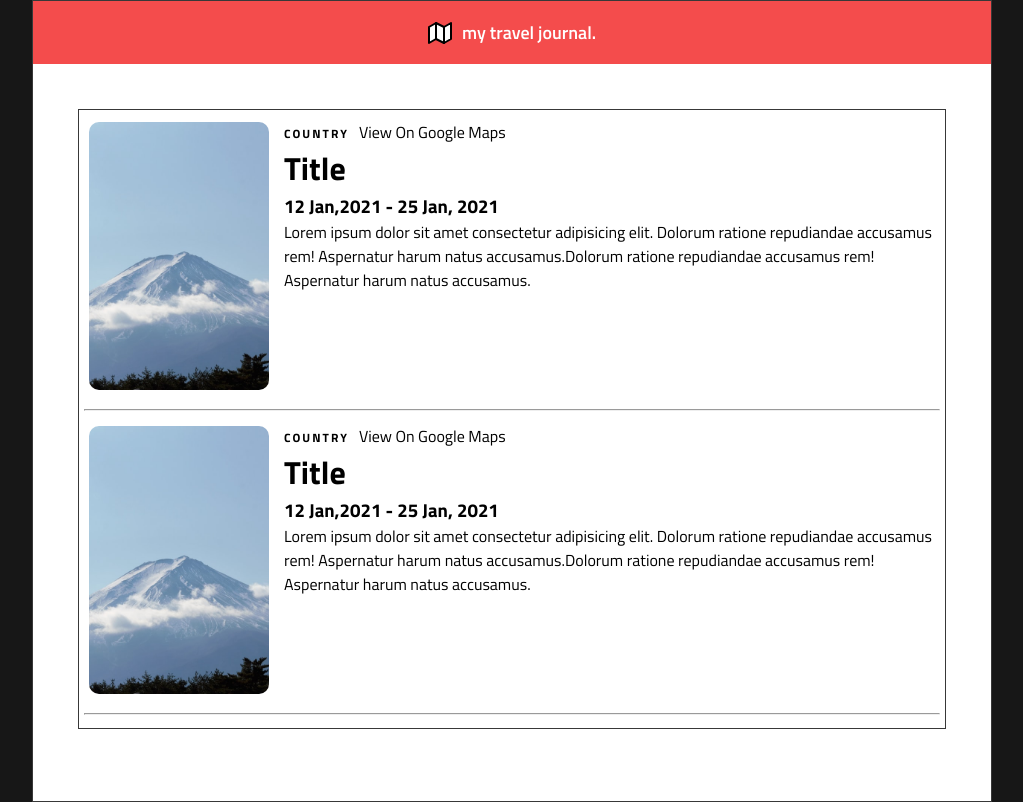
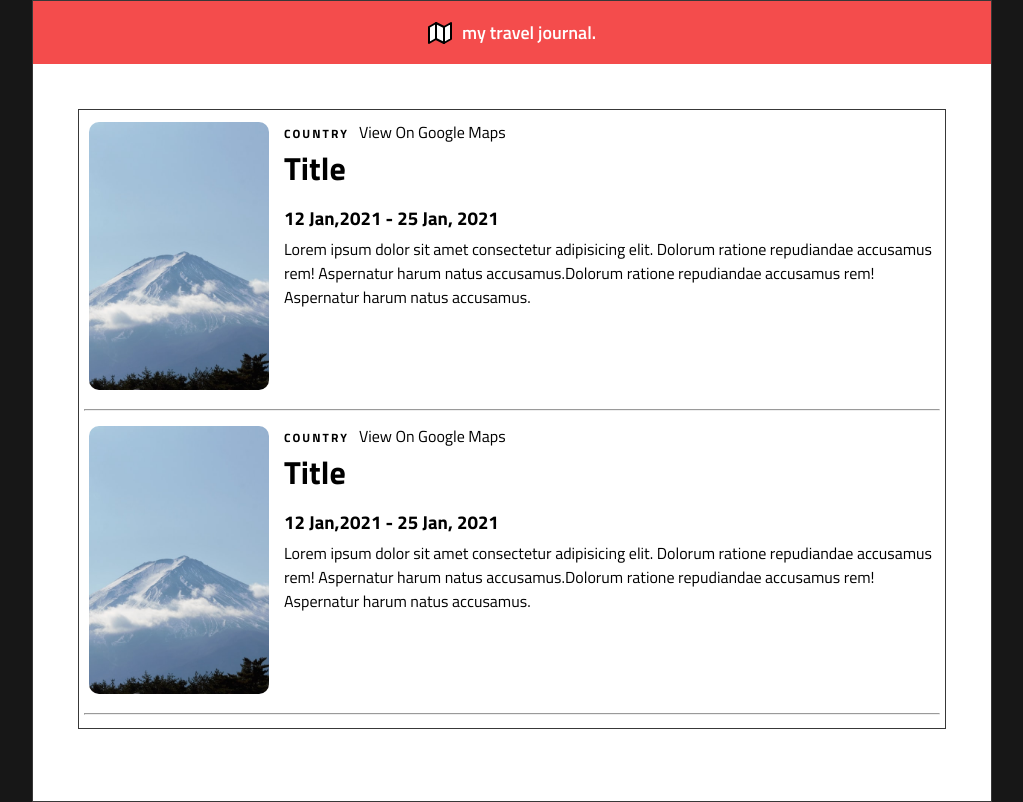
Before and after one commit to ondairos/React_Travel_Guide, a React (Vite) app: page / in a window 1280 px wide. Shown: the whole page, without its empty margins (128-1151 px from the left). Built offline with nearby package versions, Linux system fonts and the light colour scheme.

Commit message:
css changes to main card (title, duration)

```diff
--- a/src/App.css
+++ b/src/App.css
@@ -81,14 +81,14 @@ body {
 
 .main__card-title {
   font-size: 2rem;
-  margin: 0;
+  margin: 0px 0px 12px 0px;
   padding: 0;
   font-weight: 700;
 }
 
 .main__card-duration {
   font-weight: 700;
-  margin: 0;
+  margin: 0px 0px 5px 0px;
 }
 
 .main__card-description {
```
